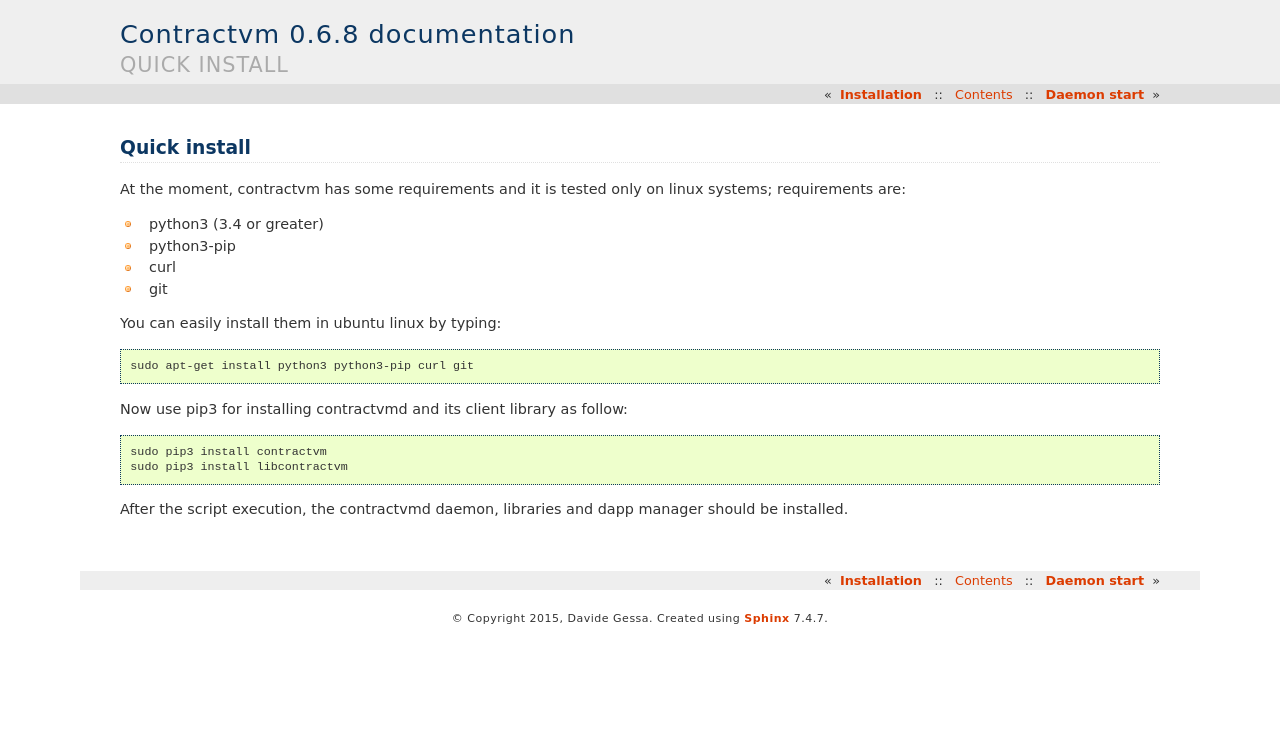
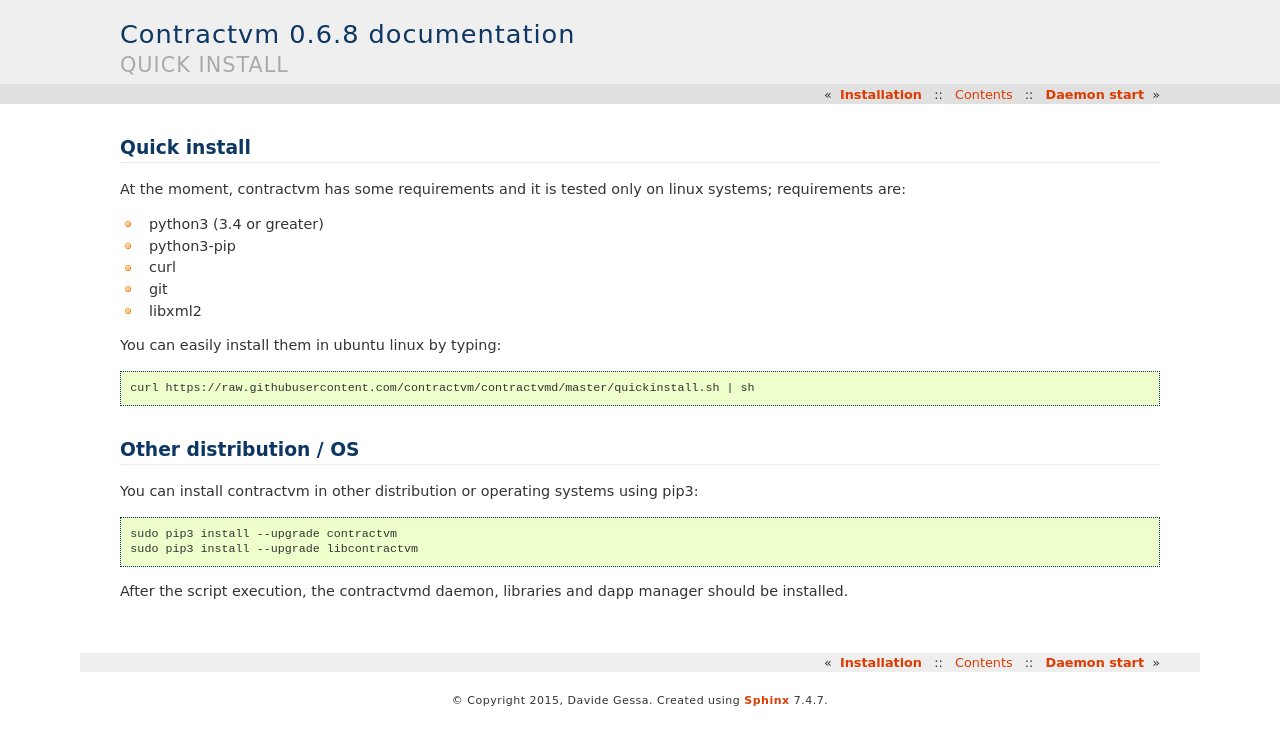
Before and after one commit to contractvm/doc, a Sphinx documentation site: the page built from source/install-quick.rst, in a window 1280 px wide. Shown: the top 745 px of the page. Built offline with Sphinx 7.4.7, drawn with Linux system fonts in a browser that asks for light colours; formulas are drawn with MathJax 3.

Commit message:
installation quick

```diff
--- a/source/install-quick.rst
+++ b/source/install-quick.rst
@@ -7,20 +7,25 @@
 - python3-pip
 - curl
 - git
+- libxml2
 
 You can easily install them in ubuntu linux by typing:
 
 .. code-block:: bash
 
-	sudo apt-get install python3 python3-pip curl git
+	curl https://raw.githubusercontent.com/contractvm/contractvmd/master/quickinstall.sh | sh
 
 
-Now use pip3 for installing contractvmd and its client library as follow:
+
+Other distribution / OS
+.......................
+
+You can install contractvm in other distribution or operating systems using pip3:
 
 .. code-block:: bash
 
-	sudo pip3 install contractvm
-	sudo pip3 install libcontractvm
+	sudo pip3 install --upgrade contractvm
+	sudo pip3 install --upgrade libcontractvm
 
 .. download and execute the quick installation script provided in contractvmd:
 ..	curl https://raw.githubusercontent.com/contractvm/contractvmd/master/quickinstall.sh | sh
```
